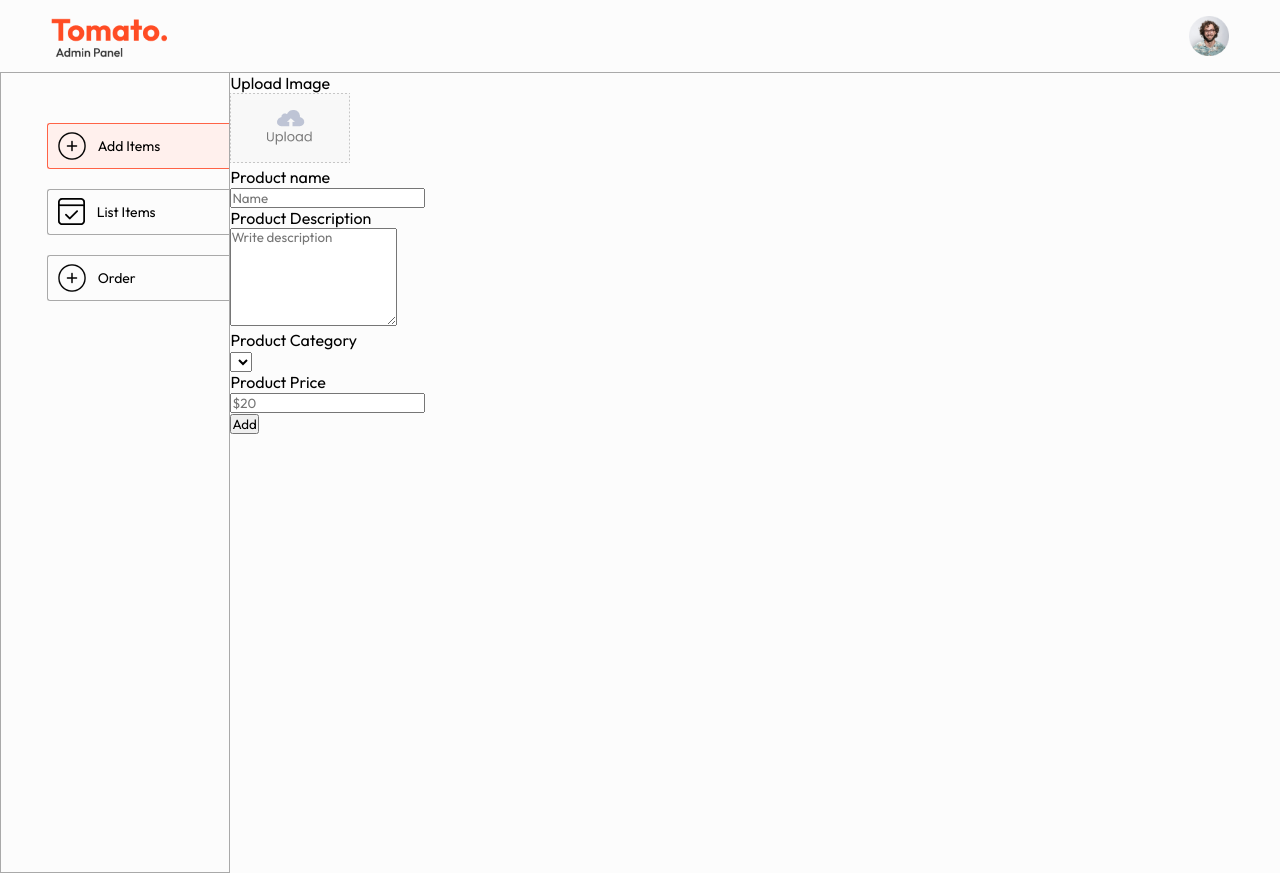
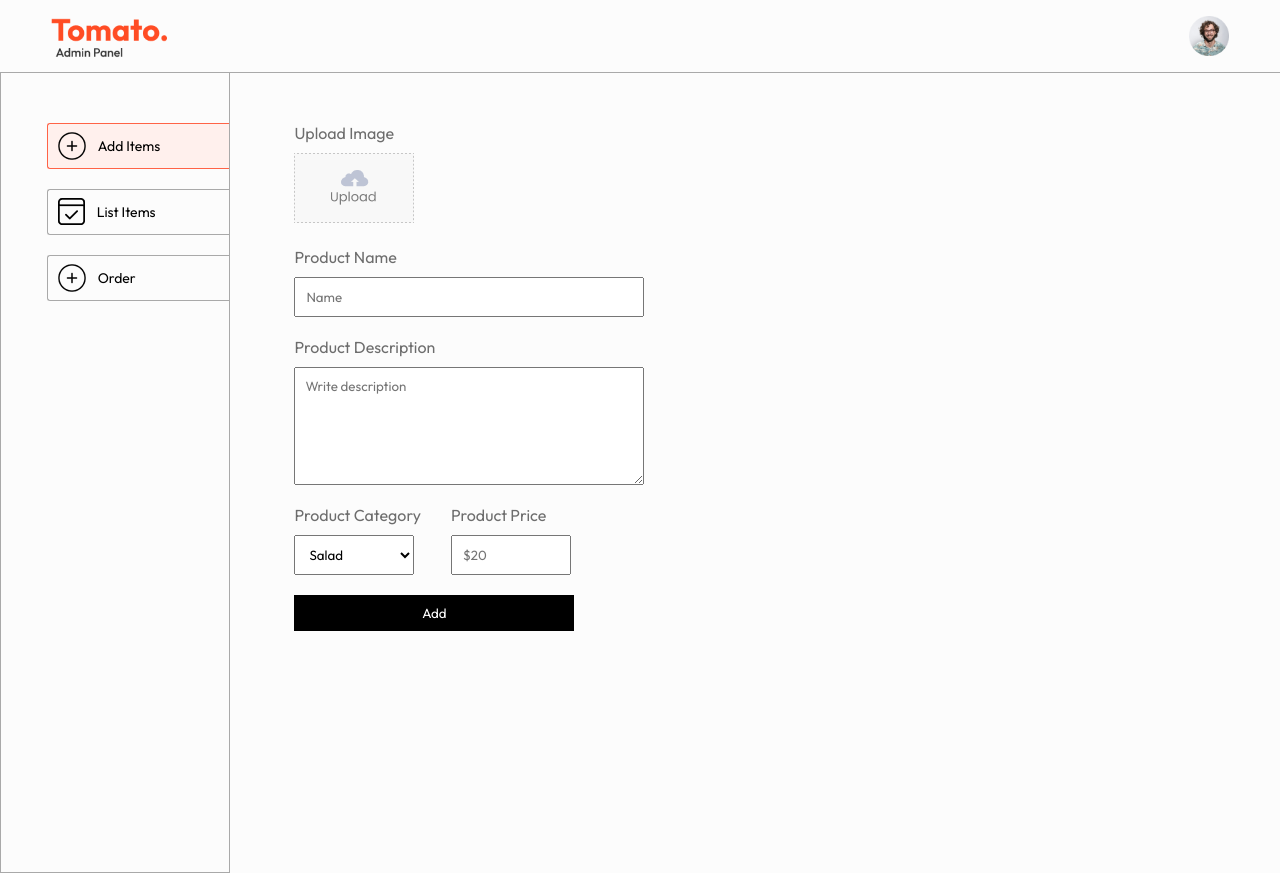
Before and after one commit to user-azizul/Food_delivery, a React (Vite) app in the folder admin/: page /add in a window 1280 px wide. Built offline with nearby package versions, Linux system fonts and the light colour scheme.

Commit message:
working with add food functionality

```diff
--- a/admin/src/Pages/Add/Add.css
+++ b/admin/src/Pages/Add/Add.css
@@ -0,0 +1,42 @@
+.add{
+    width: 70%;
+    margin-left:max(5vw,25px);
+    margin-top: 50px;
+    color:#6d6d6d;
+    font-size: 16px;
+}
+.add form{
+    gap: 20px;
+}
+.add-img-upload img{
+    width:120x;
+}
+.add-product-name,
+.add-product-description{
+    width:max(40%,350px);
+}
+.add-product-name input,
+.add-product-description textarea{
+    padding:10px;
+}
+.add-category-price{
+    display:flex;
+    gap:30px;
+    width:max(40%,350px);
+
+}
+.add-category-price select, .add-category-price input{
+    max-width: 120px;
+    padding:10px;
+
+}
+.add-btn{
+    width: 280px;
+    border: none;
+    padding: 10px;
+    background-color: black;
+    color: white;
+    cursor: pointer;
+    display: flex;
+    justify-content: center;
+}
--- a/admin/src/Pages/Add/Add.jsx
+++ b/admin/src/Pages/Add/Add.jsx
@@ -1,51 +1,139 @@
-import React from 'react'
-import './Add.css'
-import { assets } from "../../admin_assets/assets"
+import React, { useState } from 'react';
+import './Add.css';
+import { assets } from "../../admin_assets/assets";
+import axios from 'axios'
 
 function Add() {
+  const [image, setImage] = useState(null);
+  const [data, setData] = useState({
+    name: '',
+    description: '',
+    price: '',
+    category: 'Salad',
+  });
+
+  const onChangeHandler = (e) => {
+    const { name, value } = e.target;
+    setData((prev) => ({ ...prev, [name]: value }));
+
+  };
+
+
+  const onSubmitHandler = async (e) => {
+    e.preventDefault();
+
+    try {
+      const formData = new FormData();
+      formData.append('name', data.name);
+      formData.append('description', data.description);
+      formData.append('price', data.price);
+      formData.append('category', data.category);
+      formData.append('image', image);
+
+      const response = await axios.post(`http://localhost:4000/api/food/add`, formData, {
+        headers: {
+          "Content-Type": "multipart/form-data",
+        },
+      });
+
+      if (response.data.success) {
+        setData({
+          name: '',
+          description: '',
+          price: '',
+          category: 'Salad',
+        });
+        setImage(null);
+      }
+    } catch (error) {
+      console.error("Error adding food item:", error);
+    }
+  };
+
+  React.useEffect(()=>{
+    console.log(data)
+  },[data])
+
   return (
-    <div className='add'>
-      <form className="flex-col">
-        <div className="add-img-upload flex-coll">
+    <div className="add">
+      <form onSubmit={onSubmitHandler} className="flex-col">
+        {/* Image Upload */}
+        <div className="add-img-upload flex-col">
           <p>Upload Image</p>
           <label htmlFor="image">
-            <img src={assets.upload_area} alt="" />
+            <img src={image ? URL.createObjectURL(image) : assets.upload_area} alt="Upload" />
           </label>
-          <input type="file" id='image' hidden required />
+          <input
+            type="file"
+            id="image"
+            hidden
+            required
+            accept="image/*"
+            onChange={(e) => setImage(e.target.files[0])}
+          />
         </div>
+
+        {/* Product Name */}
         <div className="add-product-name flex-col">
-          <p>Product name</p>
-          <input type="text" name='name' placeholder='Name' />
+          <p>Product Name</p>
+          <input
+            type="text"
+            name="name"
+            placeholder="Name"
+            required
+            value={data.name}
+            onChange={onChangeHandler}
+          />
         </div>
+
+        {/* Product Description */}
         <div className="add-product-description flex-col">
           <p>Product Description</p>
-          <textarea name="description" rows={6} placeholder='Write description'></textarea>
+          <textarea
+            name="description"
+            rows={6}
+            placeholder="Write description"
+            required
+            value={data.description}
+            onChange={onChangeHandler}
+          ></textarea>
         </div>
+
+        {/* Category & Price */}
         <div className="add-category-price">
-          <div className="add-categor flex-col">
+          <div className="add-category flex-col">
             <p>Product Category</p>
-            <select name="category" >
-              <option value="Salad"></option>
-              <option value="Rolls"></option>
-              <option value="Desert"></option>
-              <option value="Sandwich"></option>
-              <option value="Cake"></option>
-              <option value="Pure Veg"></option>
-              <option value="Pasta"></option>
-              <option value="Noddles"></option>
+            <select name="category" required value={data.category} onChange={onChangeHandler}>
+              <option value="Salad">Salad</option>
+              <option value="Rolls">Rolls</option>
+              <option value="Dessert">Dessert</option>
+              <option value="Sandwich">Sandwich</option>
+              <option value="Cake">Cake</option>
+              <option value="Pure Veg">Pure Veg</option>
+              <option value="Pasta">Pasta</option>
+              <option value="Noodles">Noodles</option>
             </select>
           </div>
+
           <div className="price flex-col">
             <p>Product Price</p>
-            <input type="numper" name='price' placeholder='$20' />
+            <input
+              type="number"
+              name="price"
+              placeholder="$20"
+              required
+              min="0"
+              value={data.price}
+              onChange={onChangeHandler}
+            />
           </div>
         </div>
-        <button type='submit' className='add-button'>Add</button>
+
+        {/* Submit Button */}
+        <button type="submit" className="add-btn">Add</button>
       </form>
     </div>
-
-
-  )
+  );
 }
 
-export default Add
+export default Add;
--- a/admin/src/index.css
+++ b/admin/src/index.css
@@ -20,3 +20,8 @@
 .app-content{
   display: flex;
 }
+.flex-col{
+  display: flex;
+  flex-direction: column;
+  gap:10px
+}
```
Also changed, not shown: 1 other file (tests, documents, lock files or other folders).
